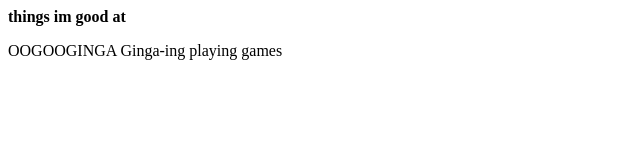
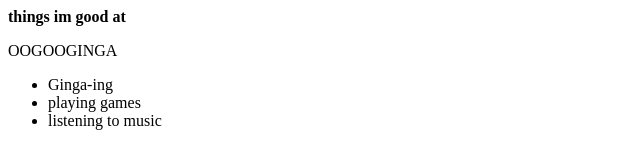
Before and after one commit to XxShadowGamrxX/XxShadowGamrxX.github.io, a plain HTML site: page index.html in a window 1280 px wide. Shown: the whole page, without its empty margins (0-640 px from the left). Drawn offline with Linux system fonts and the light colour scheme.

Commit message:
Update index.html

```diff
--- a/index.html
+++ b/index.html
@@ -5,8 +5,9 @@
    </strong> </head>
     <body>
       <p> OOGOOGINGA
-      Ginga-ing
-        playing games
+      <ul><li>Ginga-ing</li>
+        <li>playing games</li>
+        <li>listening to music</li></ul>
       </p>
     </body>
   </html>
```
